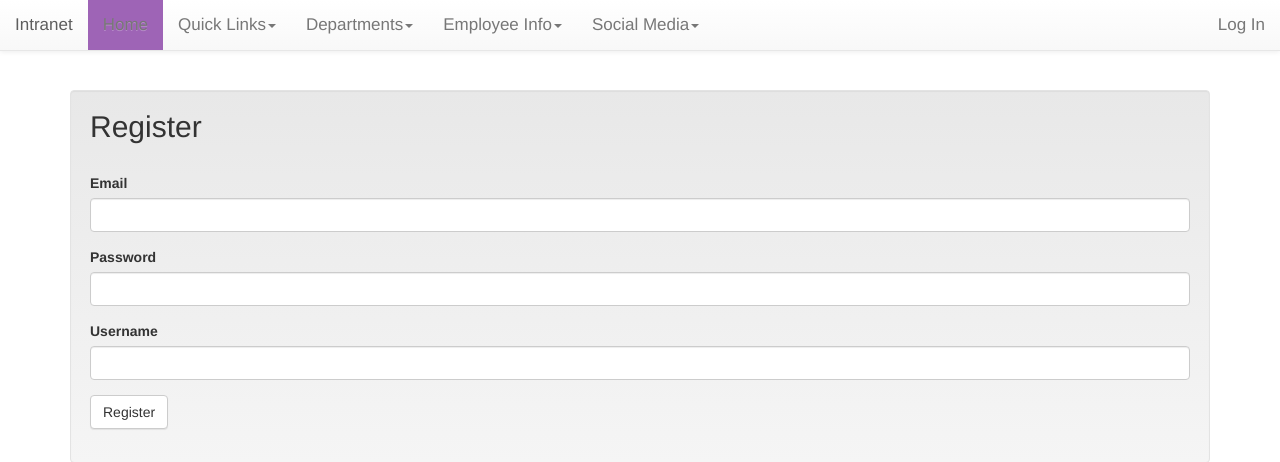
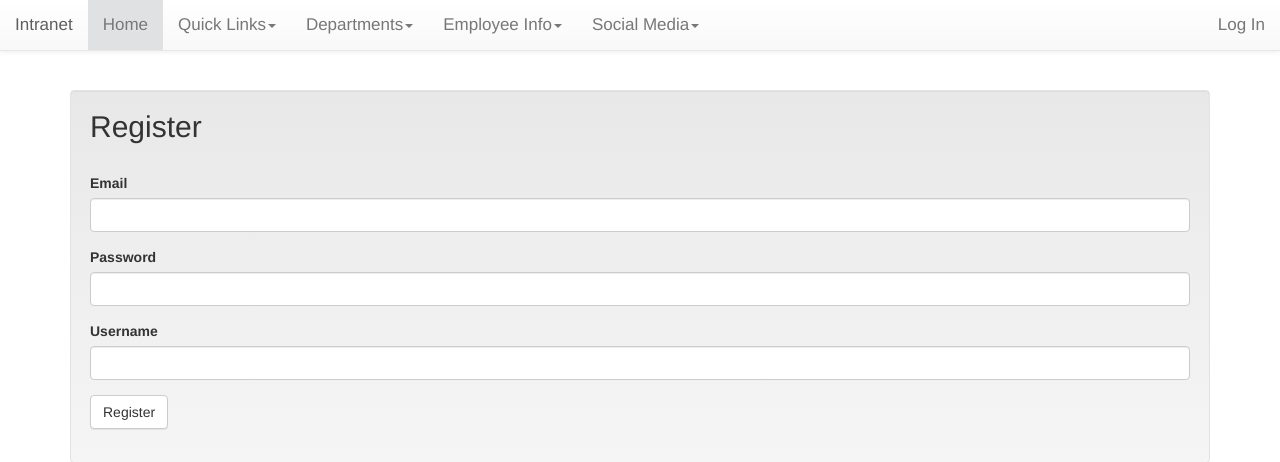
Before and after one commit to BrandonTang/intranet, a Flask app: page /auth/register in a window 1280 px wide, with the pointer over the restyled element. Shown: the top 462 px of the page. Run offline with Flask 2, Linux system fonts and the light colour scheme; some libraries are stand-ins or nearby versions.

Commit message:
Changed navbar hover background-color css

```diff
--- a/app/static/css/styles.css
+++ b/app/static/css/styles.css
@@ -70,7 +70,7 @@ form li {
 }
 
 .navbar-default .navbar-collapse li:hover {
-	background-color: #9e64b6;
+	background-color: #e0e1e2;
 }
 
 .navbar-default .navbar-collapse .dropdown-menu li a:hover {
```
